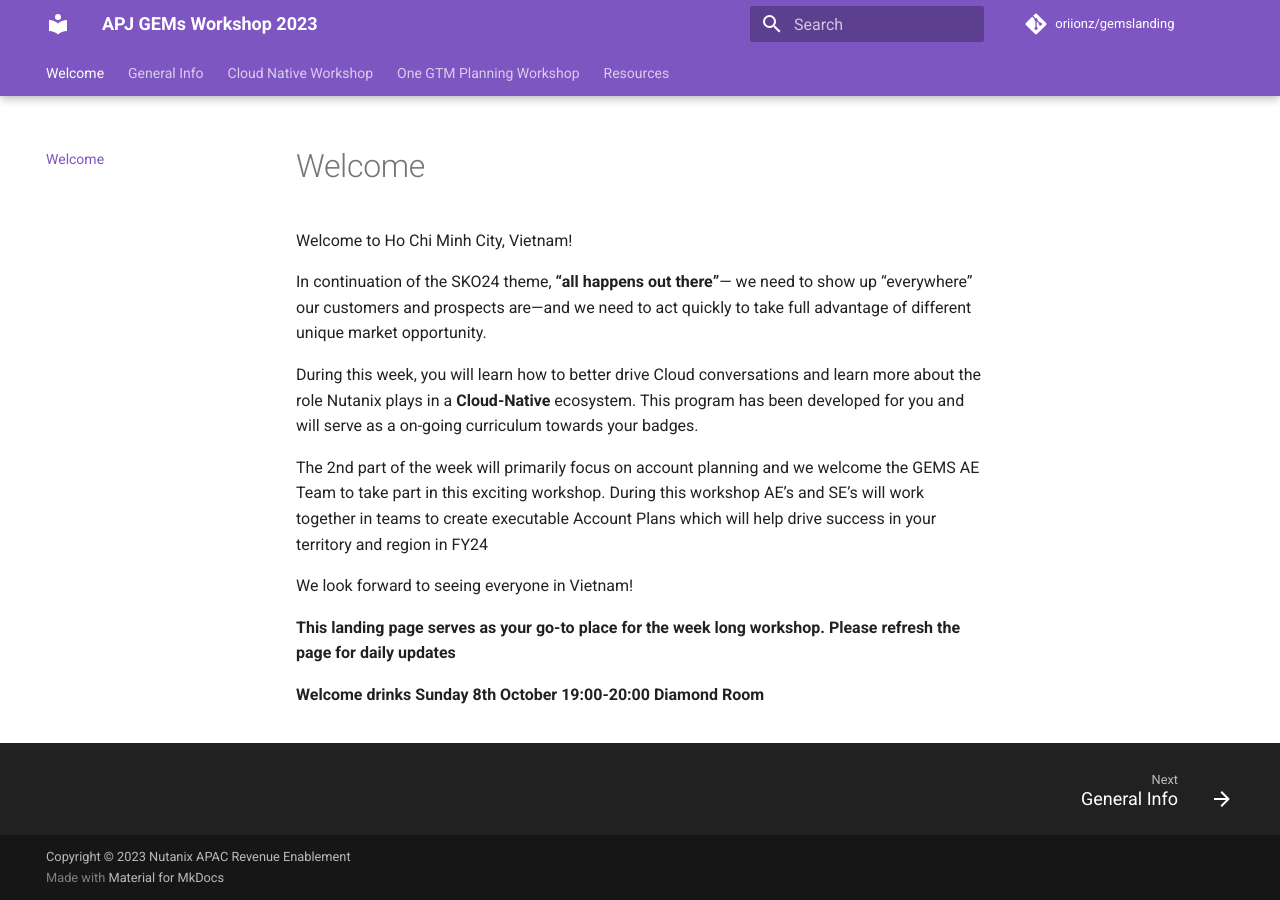
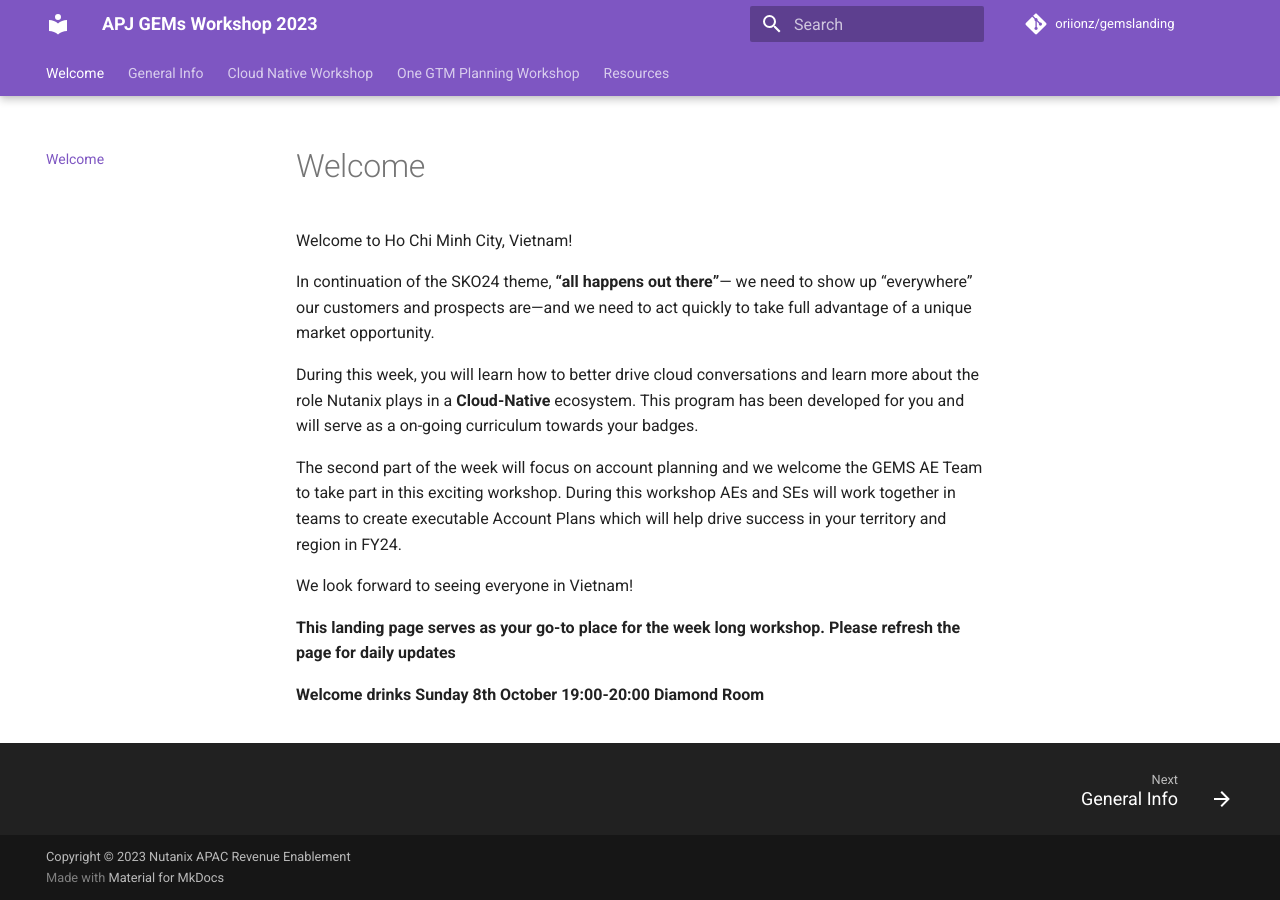
Before and after one commit to oriionz/gemslanding, an MkDocs documentation site: the page built from docs/index.md, in a window 1280 px wide. Built offline with MkDocs 1.6.1 and Material for MkDocs 9.7.7, drawn with Linux system fonts in a browser that asks for light colours; comment, search, counter and statistics services are not loaded.

```diff
--- a/docs/index.md
+++ b/docs/index.md
@@ -4,16 +4,15 @@
 Welcome to Ho Chi Minh City, Vietnam!
 
 
-In continuation of the SKO24 theme, **“all happens out there”**— we need to show up “everywhere” our customers and prospects are—and we need to act quickly to take full advantage of different unique market opportunity.
+In continuation of the SKO24 theme, **“all happens out there”**— we need to show up “everywhere” our customers and prospects are—and we need to act quickly to take full advantage of a unique market opportunity.
 
 
-During this week, you will learn how to better drive Cloud conversations and learn more about the role Nutanix plays in a **Cloud-Native** ecosystem. This program has been developed for you and will serve as a on-going curriculum towards your badges.
+During this week, you will learn how to better drive cloud conversations and learn more about the role Nutanix plays in a **Cloud-Native** ecosystem. This program has been developed for you and will serve as a on-going curriculum towards your badges.
 
-The 2nd part of the week will primarily focus on account planning and we welcome the GEMS AE Team to take part in this exciting workshop. During this workshop AE’s and SE’s will work together in teams to create executable Account Plans which will help drive success in your territory and region in FY24
+The second part of the week will focus on account planning and we welcome the GEMS AE Team to take part in this exciting workshop. During this workshop AEs and SEs will work together in teams to create executable Account Plans which will help drive success in your territory and region in FY24.
 
 We look forward to seeing everyone in Vietnam!
 
 **This landing page serves as your go-to place for the week long workshop. Please refresh the page for daily updates**
 
-
 **Welcome drinks Sunday 8th October 19:00-20:00 Diamond Room**
```
Also changed, not shown: docs/gts_labs/gts_labs.md (+6 -1 lines).
